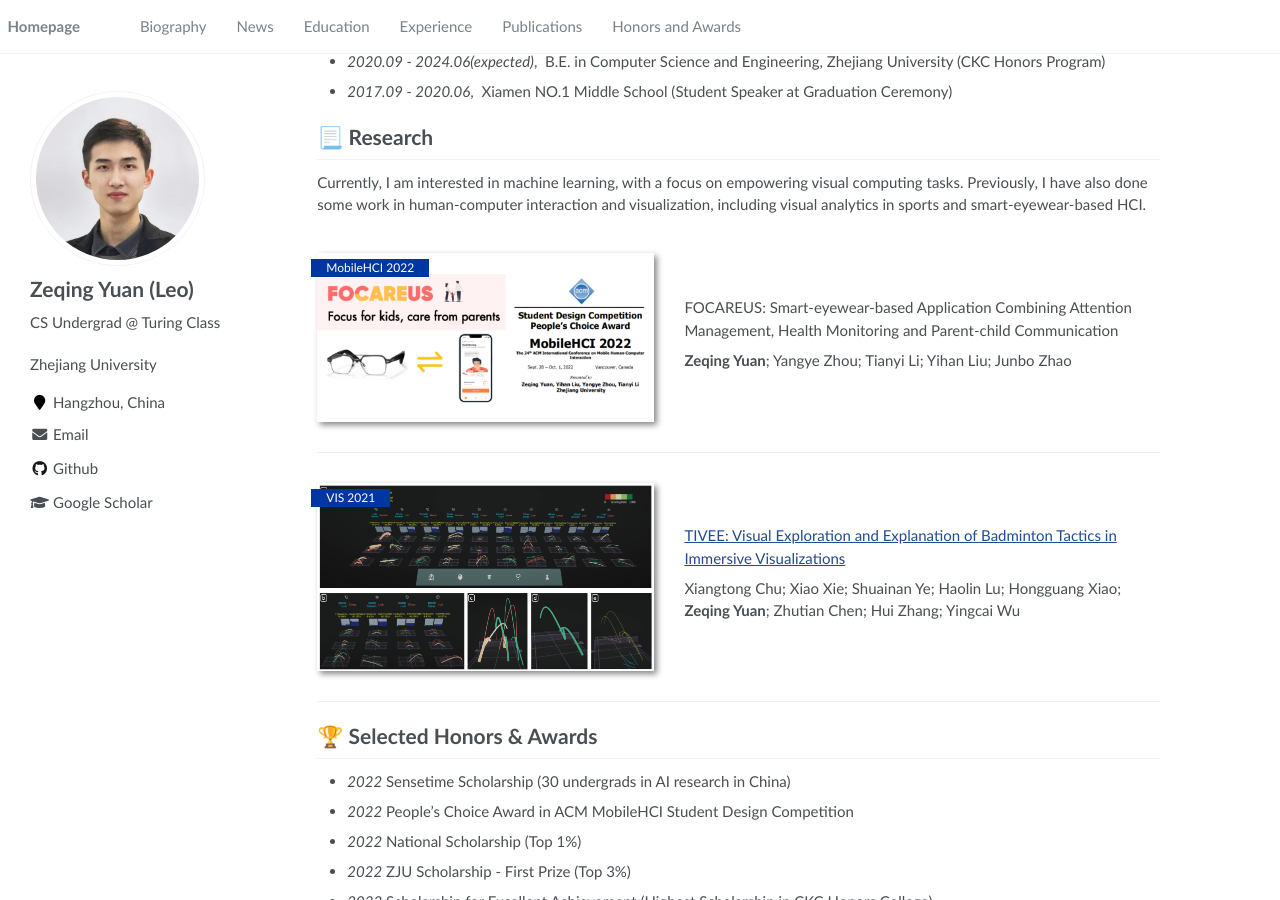
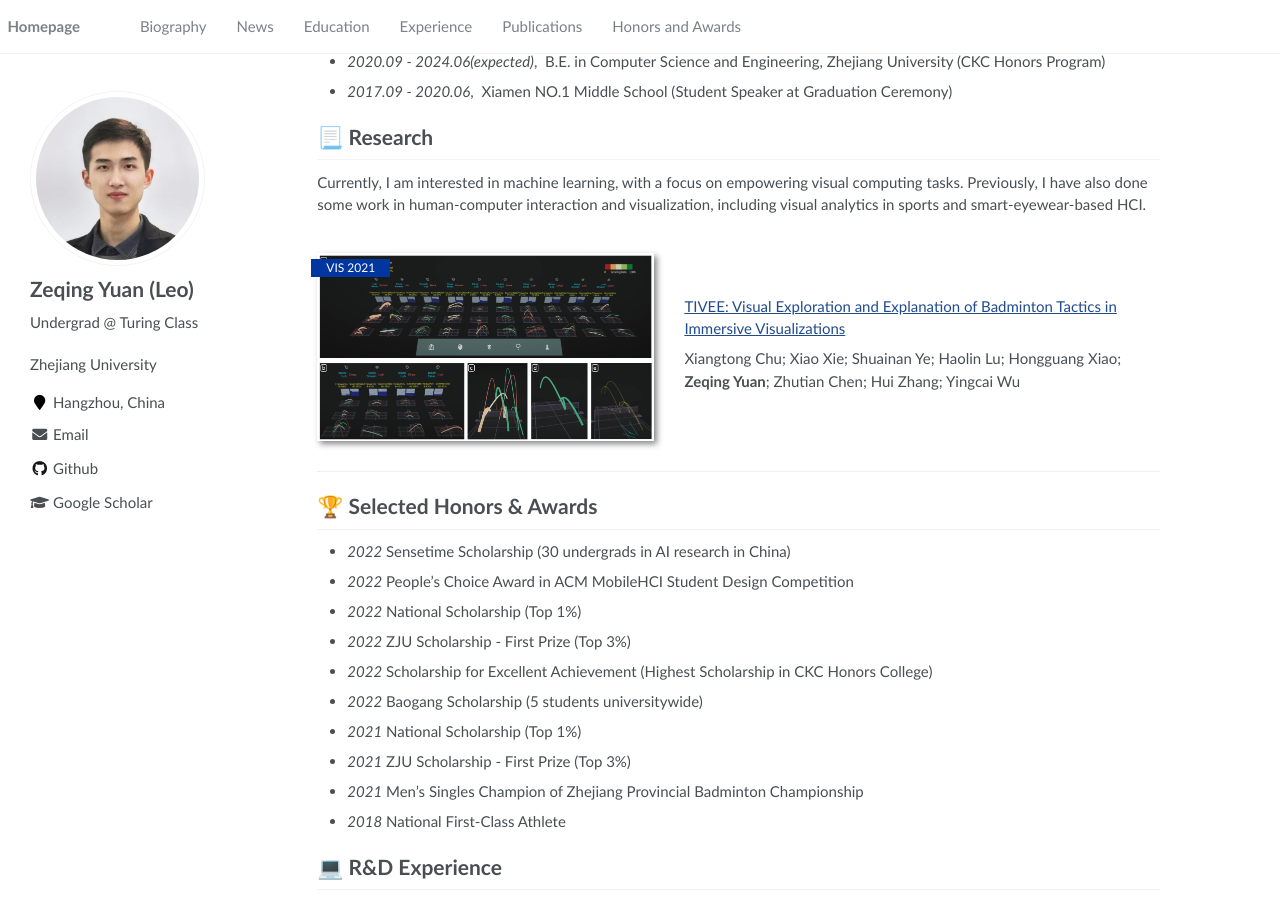
Before and after one commit to LeoYuan0111/LeoYuan0111.github.io, a Jekyll site: the page built from _pages/about.md, in a window 1280 px wide and 900 px high, scrolled down 450 px. Built offline with Jekyll 4.4.1, drawn with Linux system fonts in a browser that asks for light colours; comment, search, counter and statistics services are not loaded.

Commit message:
research

```diff
--- a/_config.yml
+++ b/_config.yml
@@ -23,7 +23,7 @@
 author:
   name             : "Zeqing Yuan (Leo)"
   avatar           : "images/A.jpg"
-  bio              : "CS Undergrad @ Turing Class"
+  bio              : "Undergrad @ Turing Class"
   location         : "Hangzhou, China"
   employer         :
   pubmed           :
--- a/_pages/about.md
+++ b/_pages/about.md
@@ -33,13 +33,13 @@
 # 📃 Research
 Currently, I am interested in machine learning, with a focus on empowering visual computing tasks. Previously, I have also done some work in human-computer interaction and visualization, including visual analytics in sports and smart-eyewear-based HCI.
 
-<div class='paper-box'><div class='paper-box-image'><div><div class="badge">MobileHCI 2022</div><img src='images/MobileHCI.jpg' alt="sym" width="100%"></div></div>
+<!-- <div class='paper-box'><div class='paper-box-image'><div><div class="badge">MobileHCI 2022</div><img src='images/MobileHCI.jpg' alt="sym" width="100%"></div></div>
 <div class='paper-box-text' markdown="1">
 
-FOCAREUS: Smart-eyewear-based Application Combining Attention Management, Health Monitoring and Parent-child Communication
+FOCAREUS: A Smart-Eyewear-based Solution to Attention Management and Health Monitoring
 
 **Zeqing Yuan**; Yangye Zhou; Tianyi Li; Yihan Liu; Junbo Zhao
-</div></div>
+</div></div> -->
 
 <div class='paper-box'><div class='paper-box-image'><div><div class="badge">VIS 2021</div><img src='images/TIVEE.png' alt="sym" width="100%"></div></div>
 <div class='paper-box-text' markdown="1">
```
